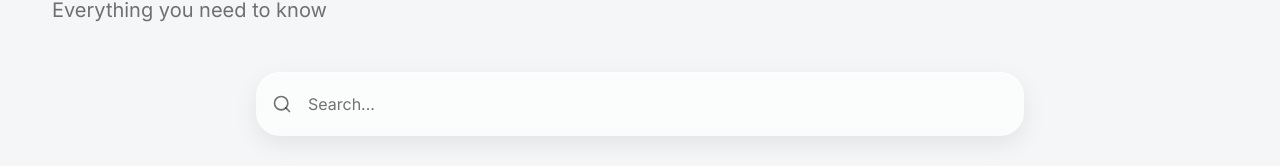
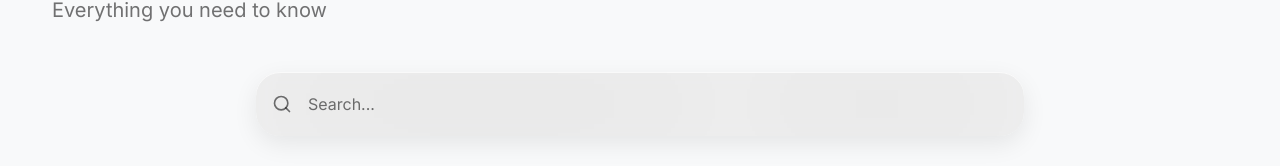
Before and after one commit to 3S-Clean/3s-clean-app, a Next.js app: page /en/faq in a window 1280 px wide. Shown: the part 255-421 px from the top of the page. Built offline with nearby package versions, Linux system fonts and the light colour scheme; no server answers.

Commit message:
feat: new de-en-auth

```diff
--- a/app/globals.css
+++ b/app/globals.css
@@ -5,7 +5,7 @@ html {
 }
 
 :root {
-    --background: #F5F6F8;
+    --background: #f8f9fa;
     --foreground: #111111;
     --primary: #111111;
     --primary-text: #ffffff;
--- a/components/ui/card/CardFrame.ts
+++ b/components/ui/card/CardFrame.ts
@@ -3,13 +3,12 @@ export const CARD_FRAME_BASE = [
     "rounded-3xl",
     "bg-[var(--card)] backdrop-blur-sm",
     "text-gray-900",
-    // Light: subtle inner highlight (like dark)
-    "[box-shadow:inset_0_1px_0_rgba(255,255,255,0.70),0_8px_24px_rgba(0,0,0,0.08)]",
+    // Light: subtle inner highlight + bottom shade from mid -> bottom (premium depth)
+    "[box-shadow:inset_0_1px_0_rgba(255,255,255,0.70),inset_0_-220px_320px_rgba(0,0,0,0.095),0_8px_24px_rgba(0,0,0,0.08)]",
     // Dark: subtle premium gradient (NOT white) + glass blur
     "dark:bg-gradient-to-br dark:from-[var(--card)]/85 dark:via-[var(--card)]/70 dark:to-black/30",
     "dark:backdrop-blur-sm dark:text-white",
     "dark:[box-shadow:inset_0_1px_0_rgba(255,255,255,0.10),0_12px_34px_rgba(0,0,0,0.48)]",
-    "shadow-[0_8px_24px_rgba(0,0,0,0.08)]",
 ].join(" ");
 
 export const AUTH_CARD_BASE = [
```
